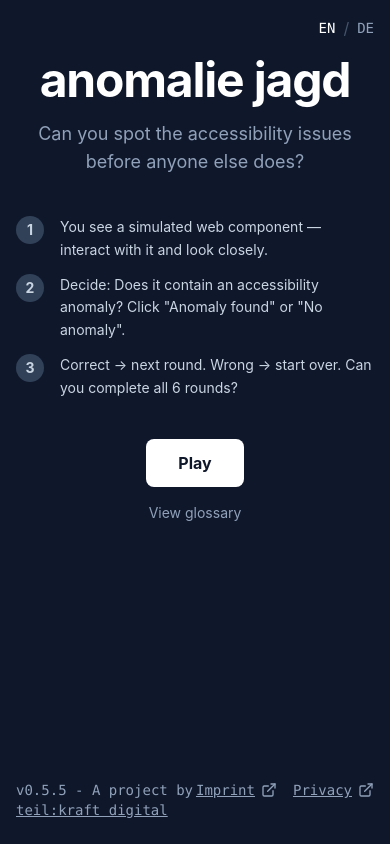
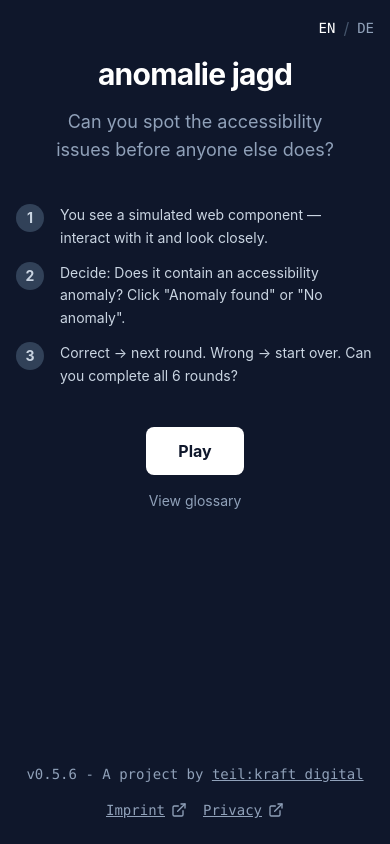
Before and after one commit to teilkraftdigital/anomalie-jagd, a React (Vite) app: page / in a window 390 px wide. Built offline with nearby package versions, Linux system fonts and the light colour scheme.

Commit message:
fix(ui): responsive layout fixes for small viewports

```diff
--- a/package.json
+++ b/package.json
@@ -1,7 +1,7 @@
 {
   "name": "anomalie-jagd",
   "private": true,
-  "version": "0.5.5",
+  "version": "0.5.6",
   "type": "module",
   "scripts": {
     "dev": "vite",
--- a/src/components/organisms/BaseLayout.tsx
+++ b/src/components/organisms/BaseLayout.tsx
@@ -63,7 +63,7 @@ export function BaseLayout({
           {children}
         </main>
 
-        <footer className="text-slate-400 text-sm font-mono flex justify-between py-6  ">
+        <footer className="text-slate-400 text-sm font-mono flex justify-between py-6 flex-col md:flex-row text-center md:text-left gap-4">
           <div>
             v{__APP_VERSION__} - {t("pages.start.footerBy")}{" "}
             <a
@@ -73,8 +73,8 @@ export function BaseLayout({
               teil:kraft digital
             </a>
           </div>
-          <nav>
-            <ul className="flex gap-4">
+          <nav className="flex justify-center md:justify-end">
+            <ul className="flex gap-4 ">
               <li className="">
                 <a
                   href="https://teilkraft.digital/rechtliches/impressum"
--- a/src/components/organisms/GameShell.tsx
+++ b/src/components/organisms/GameShell.tsx
@@ -124,7 +124,7 @@ export function GameLayout({
             </button>
           </div>
           <div
-            className="flex-1 bg-white rounded px-3 py-1 text-xs text-slate-500 font-mono select-none"
+            className="flex-1 bg-white rounded px-3 py-1 text-xs text-slate-500 font-mono select-none text-ellipsis overflow-hidden whitespace-nowrap"
             aria-hidden="true"
           >
             https://anomalie-jagd.local
--- a/src/components/organisms/Toolbar.tsx
+++ b/src/components/organisms/Toolbar.tsx
@@ -21,8 +21,8 @@ export function Toolbar() {
 
   return (
     <header className="bg-slate-900 text-white px-6 py-3">
-      <div className="grid grid-cols-3 items-center gap-3">
-        <div className="flex items-center gap-4">
+      <div className="flex justify-between lg:grid lg:grid-cols-3 items-center gap-3">
+        <div className="flex sm:items-center gap-4 flex-col sm:flex-row items-start">
           <button
             onClick={handleQuit}
             aria-label={t("toolbar.quit")}
@@ -32,18 +32,18 @@ export function Toolbar() {
           </button>
           <RoundDisplay currentRound={currentRound} />
         </div>
-        <div className="flex gap-3 justify-center">
+        <div className="flex gap-3 justify-center flex-col md:flex-row">
           <button
             onClick={() => guess(true)}
             disabled={disabled}
-            className="bg-red-600 hover:bg-red-500 disabled:opacity-50 disabled:cursor-not-allowed text-white font-semibold px-5 py-2 rounded-lg transition-colors"
+            className="bg-red-600 hover:bg-red-500 disabled:opacity-50 disabled:cursor-not-allowed text-white font-semibold px-5 py-2 rounded-lg transition-colors text-nowrap"
           >
             {t("toolbar.anomaly")}
           </button>
           <button
             onClick={() => guess(false)}
             disabled={disabled}
-            className="bg-green-700 hover:bg-green-600 disabled:opacity-50 disabled:cursor-not-allowed text-white font-semibold px-5 py-2 rounded-lg transition-colors"
+            className="bg-green-700 hover:bg-green-600 disabled:opacity-50 disabled:cursor-not-allowed text-white font-semibold px-5 py-2 rounded-lg transition-colors text-nowrap"
           >
             {t("toolbar.noAnomaly")}
           </button>
--- a/src/pages/StartPage.tsx
+++ b/src/pages/StartPage.tsx
@@ -9,8 +9,10 @@ export function StartPage() {
 
   return (
     <BaseLayout>
-      <h1 className="text-5xl font-bold mb-4 tracking-tight">anomalie jagd</h1>
-      <p className="text-slate-400 text-lg mb-10 max-w-md text-center">
+      <h1 className="text-3xl lg:text-5xl font-bold mb-4 tracking-tight text-center md:text-left">
+        anomalie jagd
+      </h1>
+      <p className="text-slate-400 text-lg lg:text-xl mb-10 max-w-md text-center text-balance">
         {t("pages.start.subtitle")}
       </p>
 
```
Also changed, not shown: 1 other file (tests, documents, lock files or other folders).
